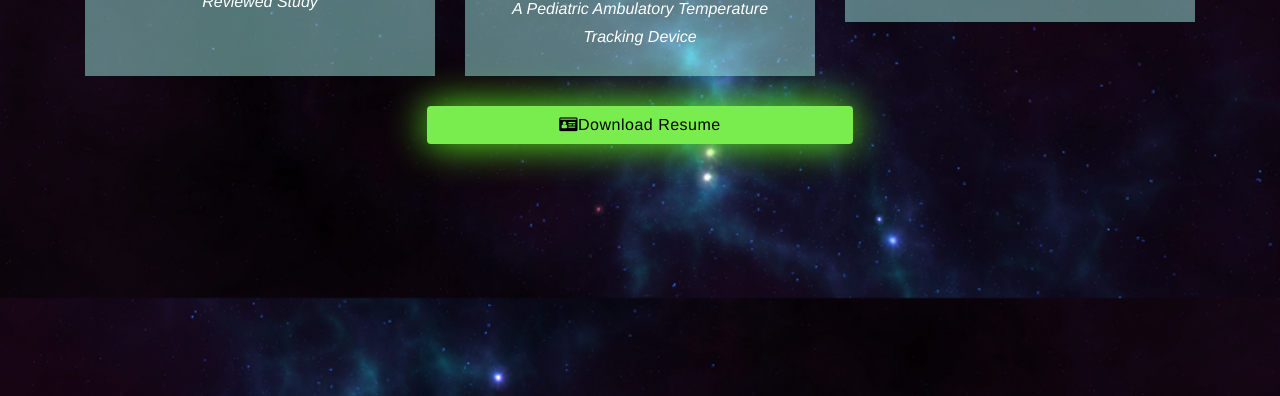
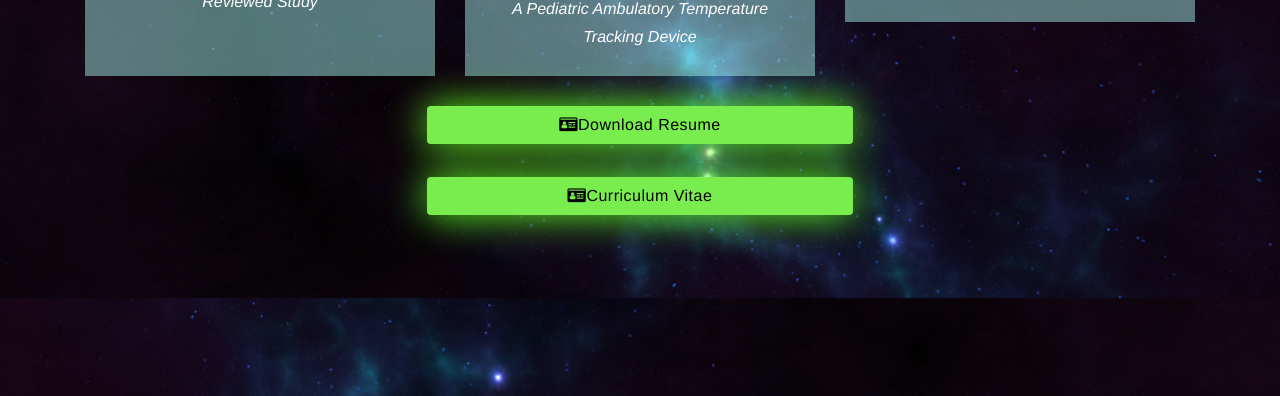
Before and after one commit to fang-w-shen/Professional-Portfolio, a website with bundled scripts: page index.html in a window 1280 px wide. Shown: the part 2902-3298 px from the top of the page. Built offline with nearby package versions, Linux system fonts and the light colour scheme.

Commit message:
added resume/cv

```diff
--- a/index.html
+++ b/index.html
@@ -109,6 +109,7 @@
               <h4 style="">Fang W. Shen</h4>
               <p class="text-muted" style="color:white !important">Software Developer</p>
               <a target="_blank" href="./résumé2018.pdf" class="btn waves-effect indigo pulse button-glow" style="margin-left: .6em;margin-bottom: .5em;width: 100px;"><i class="fa fa-id-card"></i>HIRE</a>
+              <a target="_blank" href="./plain-résumé2018.pdf" class="btn waves-effect indigo pulse button-glow" style="margin-left: .6em;margin-bottom: .5em;width: 100px;"><i class="fa fa-id-card"></i>CV</a>
               <ul class="list-inline social-buttons" style="display:block !important">
                 <li class="list-inline-item">
 
@@ -243,6 +244,9 @@
     </div>
   </div>
   <a target="_blank" href="./résumé2018.pdf" id="downloadresume" class="btn waves-effect indigo pulse button-glow col-sm-4 offset-sm-4"><i class="fa fa-id-card"></i>Download Resume</a>
+  <hr>
+  <a target="_blank" href="./plain-résumé2018.pdf" id="downloadcv" class="btn waves-effect indigo pulse button-glow col-sm-4 offset-sm-4"><i class="fa fa-id-card"></i>Curriculum Vitae</a>
+
 </section>
 
 
```
Also changed, not shown: css/agency.min.css, js/agency.min.js, 2 other files.
